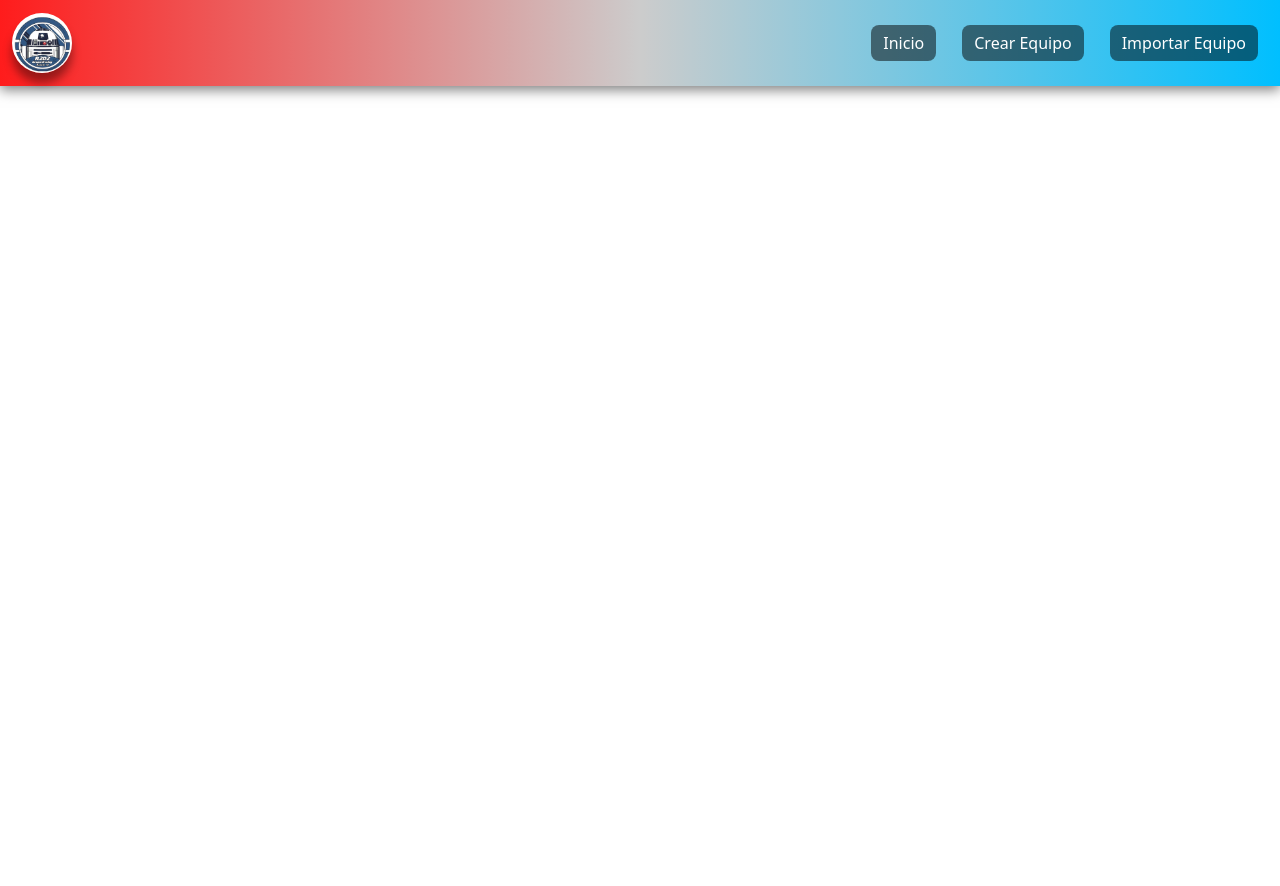
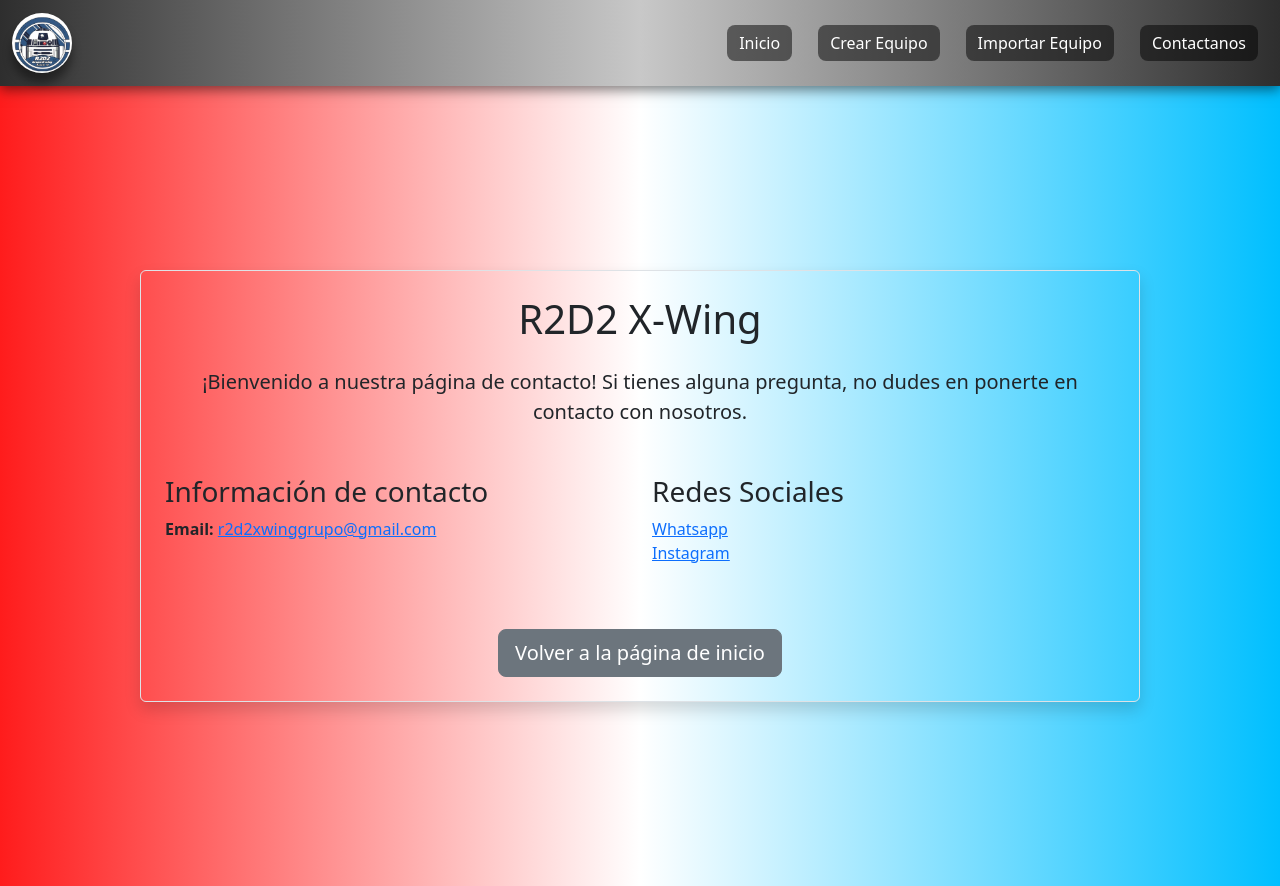
Before and after one commit to JuanBlancoEn/JuanBlancoEn.github.io, a React (Vite) app in the folder team-builder/: page /info in a window 1280 px wide. Before the commit the page ends 800 px from the top, so only its background shows below. Built offline with nearby package versions, Linux system fonts and the light colour scheme; the HTML template or start-up script is replaced by a standard one.

Commit message:
añadida pagina de contacto ligeras animaciones y cambios de fondo

```diff
--- a/team-builder/src/App.jsx
+++ b/team-builder/src/App.jsx
@@ -3,9 +3,9 @@
 
 import HomePage from './pages/HomePage';
 import CreateTeamPage from './pages/CreateTeamPage';
-import TeamDetailPage from './pages/TeamDetailPage';
 import Navbar from './components/Navbar';
 import ImportTeamPage from './pages/ImportTeamPage';
+import InfoPage from './pages/InfoPage';
 
 
 function App() {
@@ -16,7 +16,7 @@
         <Routes>
           <Route path="/" element={<HomePage />} />
           <Route path="/create" element={<CreateTeamPage />} />
-          <Route path="/team/:id" element={<TeamDetailPage />} />
+          <Route path="/info" element={<InfoPage />} />
           <Route path="/import" element={<ImportTeamPage />} /> {/* Ruta para importar equipo */}
         </Routes>
       </div>
--- a/team-builder/src/components/Navbar.jsx
+++ b/team-builder/src/components/Navbar.jsx
@@ -25,6 +25,7 @@
           <Link to="/" className="nav-btn text-white">Inicio</Link>
           <Link to="/create" className="nav-btn text-white">Crear Equipo</Link>
           <Link to="/import" className="nav-btn text-white">Importar Equipo</Link>
+          <Link to="/info" className="nav-btn text-white">Contactanos</Link>
         </div>
       </div>
     </nav>
--- a/team-builder/src/index.css
+++ b/team-builder/src/index.css
@@ -172,7 +172,7 @@
 }
 
 .navbar-bg{
-  background: linear-gradient(90deg, rgba(255, 28, 28, 1) 0%, rgba(255, 255, 255, 0.8) 50%, rgba(0, 191, 255, 1) 100%);
+  background: linear-gradient(90deg, rgba(46, 46, 46, 1) 0%, rgba(200, 200, 200, 1) 50%, rgba(46, 46, 46, 1) 100%);
   background-clip: padding-box;
   position: sticky;
   top: 0;
@@ -205,3 +205,20 @@
 .nav-btn:hover {
   background-color: rgba(40, 40, 40, 0.3);
 }
+
+
+/* Aplica la animación general para todos los elementos */
+* {
+  animation: fadeIn 0.3s ease-in-out,
+  backgroundChange 0.5s ease-in-out;
+}
+
+/* Definir la animación 'fadeIn' para todos los elementos */
+@keyframes fadeIn {
+  0% {
+    opacity: 0;
+  }
+  100% {
+    opacity: 1;
+  }
+}
--- a/team-builder/src/pages/CreateTeamPage.jsx
+++ b/team-builder/src/pages/CreateTeamPage.jsx
@@ -1,4 +1,4 @@
-import React, { useState } from 'react';
+import React, { useState, useEffect } from 'react';
 import factionsData from '../data/factions.json';
 import FactionSelector from '../components/FactionSelector';
 import SquadBuilder from '../components/SquadBuilder';
@@ -6,11 +6,29 @@
 function CreateTeamPage() {
   const [selectedFaction, setSelectedFaction] = useState("");
   const [importedSquad, setImportedSquad] = useState(null); // Esto es para el escuadrón creado
-  const [showImportButton, setShowImportButton] = useState(false); // No se usa en esta página
+
+  const getBackground = (faction) => {
+    switch (faction) {
+      case 'Alianza Rebelde':
+        return 'linear-gradient(90deg, rgba(255, 28, 28, 1) 0%, rgba(255, 255, 255, 1) 50%, rgba(0, 191, 255, 1) 100%)';
+      case 'Imperio Galáctico':
+        return 'linear-gradient(90deg, rgba(255, 28, 28, 1) 0%, rgba(255, 255, 255, 1) 50%, rgba(255, 28, 28, 1) 100%)';
+      case 'Escoria y Villanos':
+        return 'linear-gradient(90deg, rgba(255, 28, 28, 1) 0%, rgba(255, 255, 255, 1) 50%, rgba(46, 46, 46, 1) 100%)';
+      default:
+        return 'linear-gradient(90deg, rgba(255, 28, 28, 1) 0%, rgba(255, 255, 255, 1) 50%, rgba(0, 191, 255, 1) 100%)';
+    }
+  };
 
   return (
-
-    <div className="d-flex justify-content-center align-items-center background" style={{ minHeight: '100vh' }}>
+    <div
+      className="d-flex justify-content-center align-items-center background"
+      style={{
+        minHeight: '100vh',
+        background: getBackground(selectedFaction), // Usamos la función para el fondo
+        transition: 'background 1s ease-in-out', // Esto añadirá una transición suave al fondo
+      }}
+    >
       <div className="container-fluid p-4 border rounded shadow" style={{ maxWidth: '1000px' }}>
         <div className="container mt-4">
           <h2>Crear escuadrón</h2>
--- /dev/null
+++ b/team-builder/src/pages/InfoPage.jsx
@@ -0,0 +1,42 @@
+import React from 'react';
+import { Link } from 'react-router-dom';
+
+function InfoPage() {
+  return (
+    <div className="d-flex justify-content-center align-items-center background" style={{ minHeight: '100vh' }}>
+      <div className="container-fluid p-4 border rounded shadow" style={{ maxWidth: '1000px' }}>
+        <div className="text-center">
+          <h1 className="mb-4">R2D2 X-Wing</h1>
+          <p className="lead">
+            ¡Bienvenido a nuestra página de contacto! Si tienes alguna pregunta, no dudes en ponerte en contacto con nosotros.
+          </p>
+        </div>
+
+        <div className="row mt-5">
+          <div className="col-md-6">
+            <h3>Información de contacto</h3>
+            <ul className="list-unstyled">
+            <li><strong>Email:</strong> <a href="mailto:r2d2xwinggrupo@gmail.com">r2d2xwinggrupo@gmail.com</a></li> {/* Enlace mailto */}
+            </ul>
+          </div>
+
+          <div className="col-md-6">
+            <h3>Redes Sociales</h3>
+            <ul className="list-unstyled">
+              <li><Link to="https://chat.whatsapp.com/HXlUbwYIv4SCOA8rVgHBoo" target="_blank">Whatsapp</Link></li>
+              <li><Link to="https://instagram.com/r2d2xwing" target="_blank">Instagram</Link></li>
+            </ul>
+          </div>
+        </div>
+
+        <div className="text-center mt-5">
+          <Link to="/" className="btn btn-secondary btn-lg">
+            Volver a la página de inicio
+          </Link>
+        </div>
+      </div>
+    </div>
+  );
+}
+
+export default InfoPage;
--- a/team-builder/src/pages/TeamDetailPage.jsx
+++ /dev/null
@@ -1,15 +0,0 @@
-import React from 'react';
-import { useParams } from 'react-router-dom';
-
-function TeamDetailPage() {
-  const { id } = useParams(); // Obtener el id del equipo desde la URL
-
-  return (
-    <div className="container create-team-container">
-      <h1 className="mt-5">Detalles del equipo {id}</h1>
-      <p>Aquí se mostrarán los detalles del equipo {id}.</p>
-    </div>
-  );
-}
-
-export default TeamDetailPage;
```
Also changed, not shown: team-builder/src/App.css (line endings or trailing spaces). Lines whose indentation alone changed are shown as unchanged.
